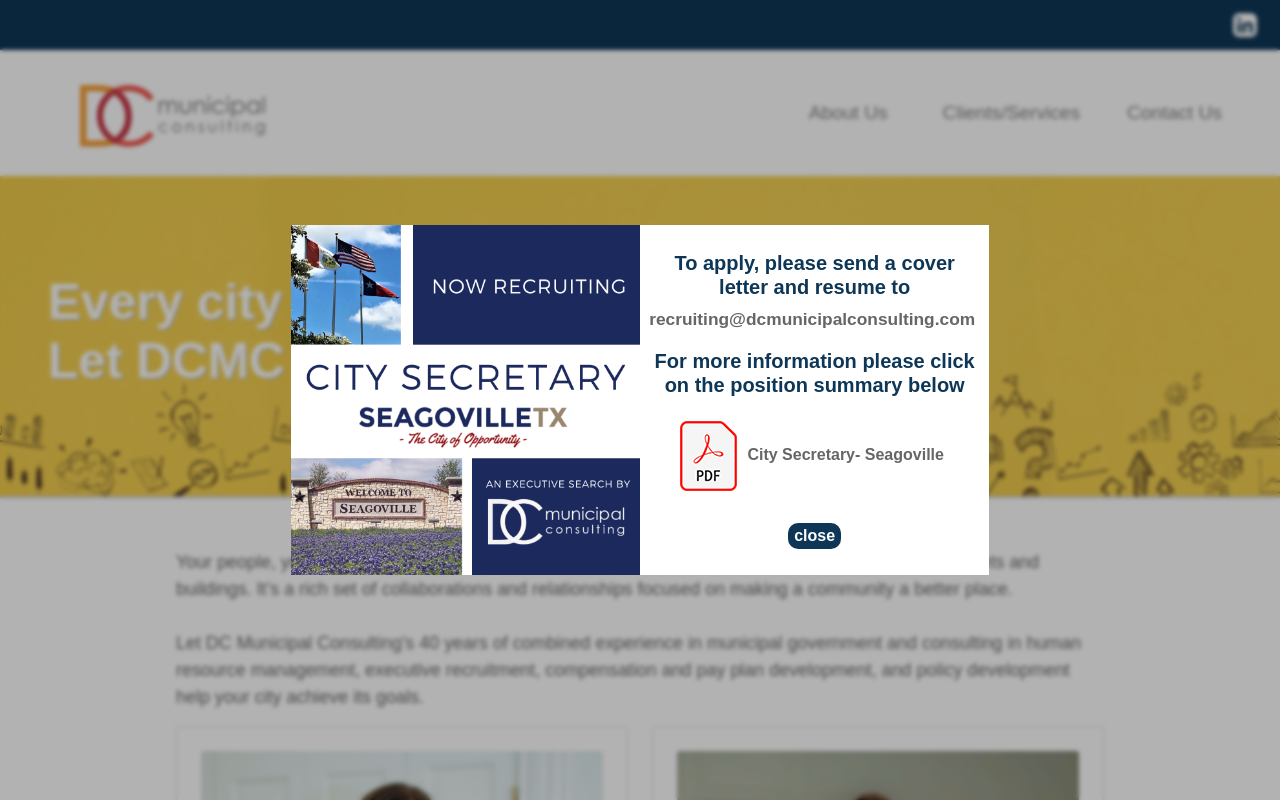
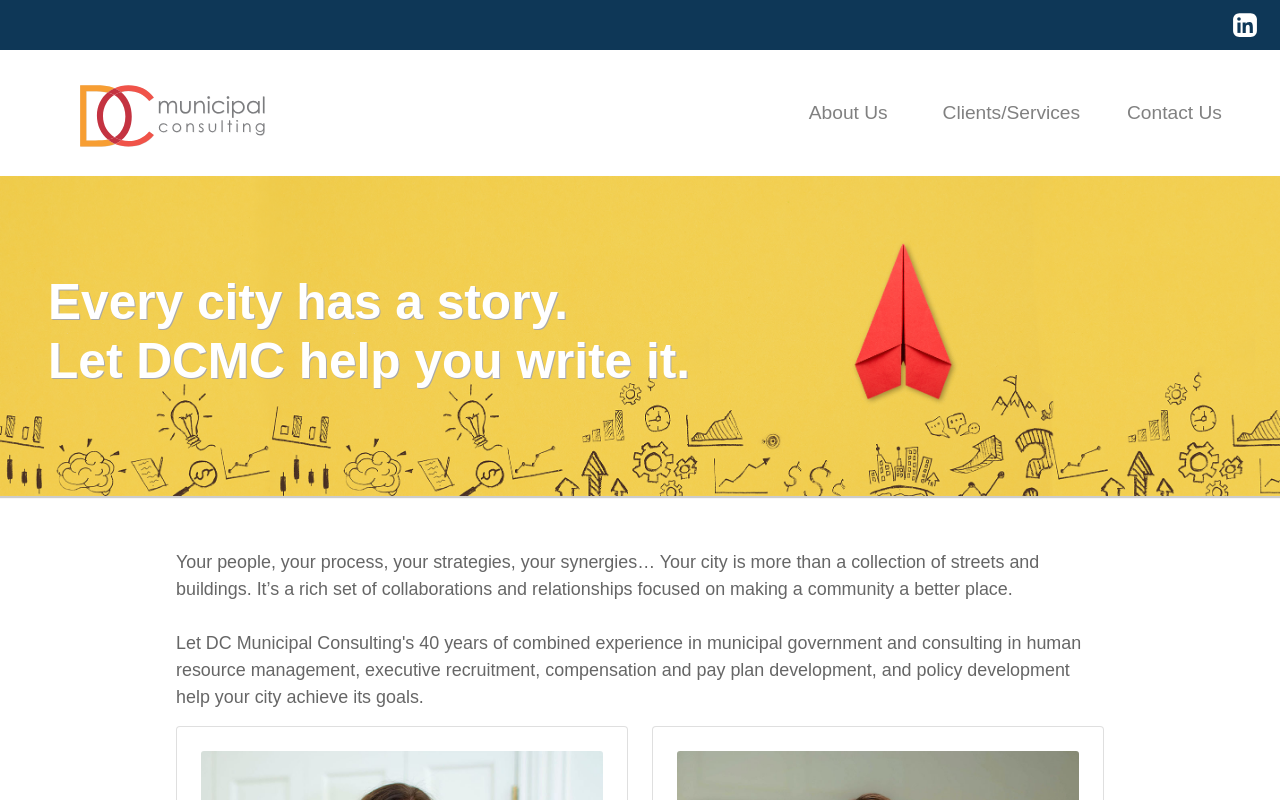
Before and after one commit to Sstefansdottir0620/dc-consulting, a React (Create React App) app: page / in a window 1280 px wide. Shown: the top 800 px of the page. Built offline with nearby package versions, Linux system fonts and the light colour scheme.

Commit message:
remove pop-up

```diff
--- a/src/App.js
+++ b/src/App.js
@@ -1,4 +1,4 @@
-import React, { useEffect } from "react";
+// import React, { useEffect } from "react";
 import { BrowserRouter as Router, Route, Switch } from "react-router-dom";
 import Home from "./pages/Home";
 import Contact from "./pages/Contact";
@@ -6,23 +6,23 @@
 import Clients from "./pages/Clients";
 import Services from "./pages/Services";
 import PopUp from "./components/PopUp";
-import { useState } from "react";
+// import { useState } from "react";
 import "./App.css";
 
 function App() {
-  const [timedPopUp, setTimedPopUp] = useState(false);
+  // const [timedPopUp, setTimedPopUp] = useState(false);
 
-  useEffect(() => {
-    setTimeout(() => {
-      setTimedPopUp(true)
-    }, 2000)
-  }, [])
+  // useEffect(() => {
+  //   setTimeout(() => {
+  //     setTimedPopUp(true)
+  //   }, 2000)
+  // }, [])
 
   return (
     <>
-    <PopUp trigger={timedPopUp} triggerSet={setTimedPopUp}>
-      <p>This is my triggered popup</p>
-    </PopUp>
+    {/* <PopUp trigger={timedPopUp} triggerSet={setTimedPopUp}> */}
+      {/* <p>This is my triggered popup</p>  */}
+    {/* </PopUp> */}
     <Router>
     <div className="route-env">
       <Switch>
```
